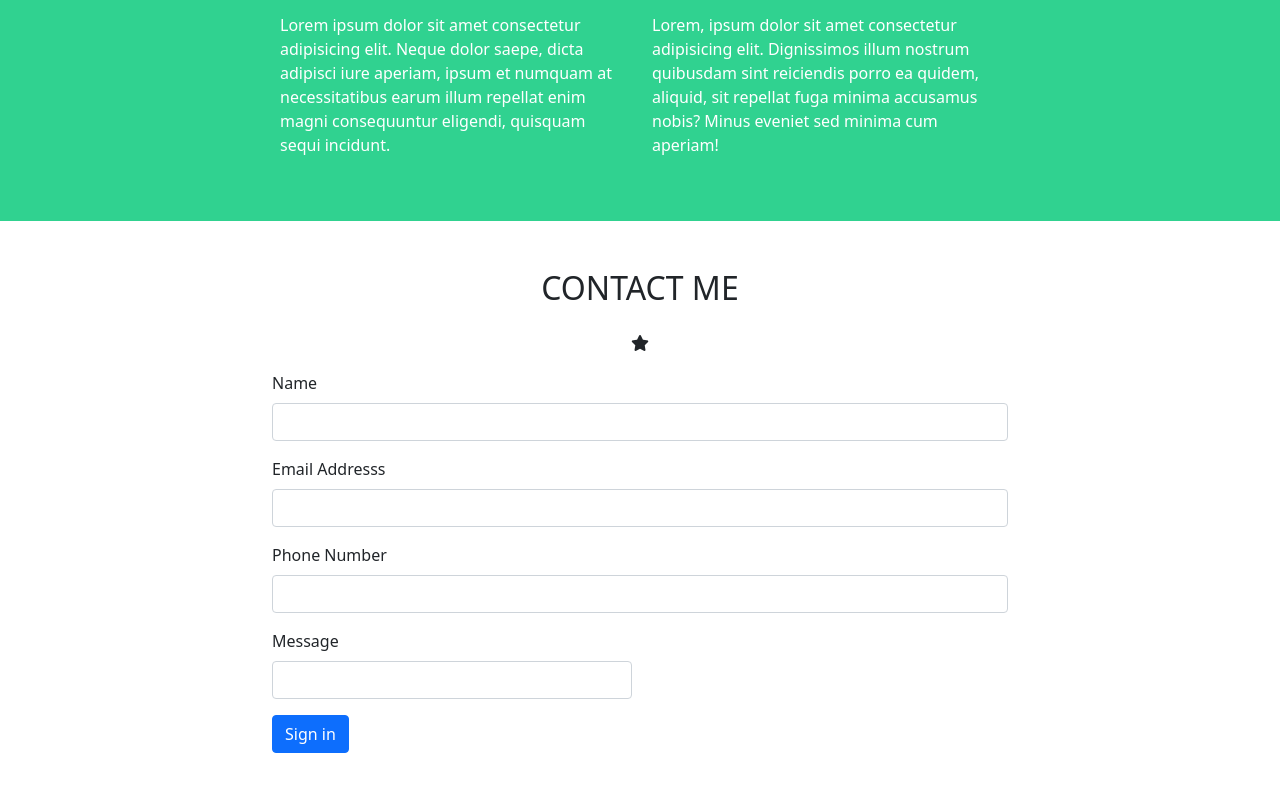
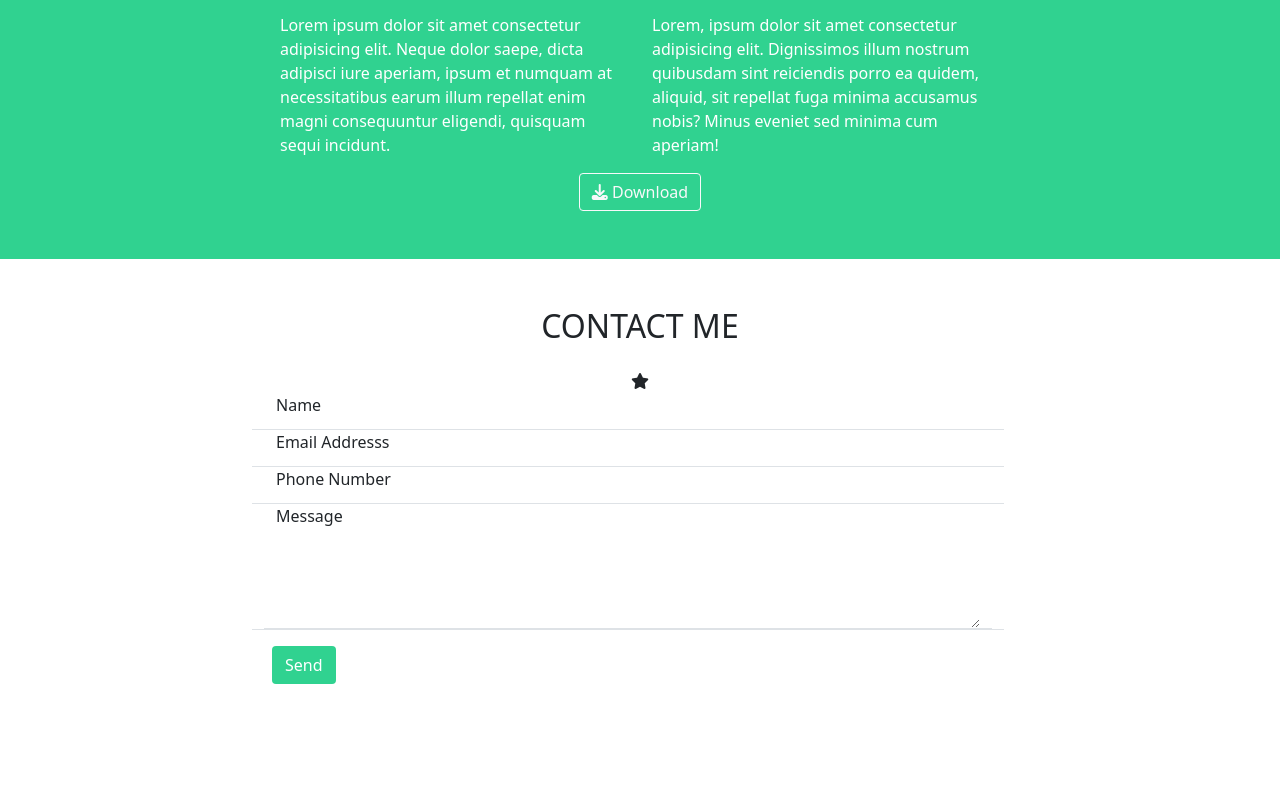
Before and after one commit to CondoriM/html-css-bootstrap-freelancer, a plain HTML site: page index.html in a window 1280 px wide. Shown: the part 1161-1952 px from the top of the page. After the commit the page ends 1893 px from the top, so only its background shows below. Drawn offline with nearby package versions, Linux system fonts and the light colour scheme.

Commit message:
created contact me area

```diff
--- a/index.html
+++ b/index.html
@@ -153,6 +153,12 @@
                         </div>
                     </div>
 
+                    <div class="row justify-content-center">
+                        <div class="col-3 text-center">
+                            <a class="btn btn-outline-light" href="#"><i class="fa-solid fa-download"></i> Download</a>
+                        </div>
+                    </div>
+
                 </div>
 
             </div>
@@ -176,33 +182,54 @@
                     <div class="col-2"></div>
                 </div>
 
-                <div class="row justify-content-center">
+                <div class="row justify-content-center text-left">
 
                     <div class="col-8">
                         <form class="row g-3">
 
-                            <div class="col-12">
-                            <label for="inputname" class="form-label">Name</label>
-                            <input type="text" class="form-control" id="inputname">
+                            <div class="row border-bottom">
+                                <div class="col-6">
+                                    <label for="inputname" class="form-label">Name</label>
+                                </div>
+
+                                <div class="col-6">
+                                    <input type="text" class="form-control border-0" id="inputname">
+                                </div>
+
+
+                            </div>
+
+                            <div class="row border-bottom">
+                                <div class="col-6">
+                                    <label for="inputemail" class="form-label">Email Addresss</label>
+                                </div>
+
+                                <div class="col-6">
+                                   <input type="password" class="form-control border-0" id="inputemail">
+                                </div>
+
+                            </div>
+
+                            <div class="row border-bottom">
+                                <div class="col-6">
+                                    <label for="inputAddress" class="form-label">Phone  Number</label>
+                                </div>
+
+                                <div class="col-6">
+                                    <input type="text" class="form-control border-0" id="inputAddress">
+                                </div>
+
+                            </div>
+
+                            <div class="row border-bottom">
+                                <label for="floatingTextarea2">Message</label>
+                                <div class="form-floating border-bottom">
+                                    <textarea class="form-control border-0" id="floatingTextarea2" style="height: 100px"></textarea>
+                                </div>
                             </div>
 
                             <div class="col-12">
-                            <label for="inputemail" class="form-label">Email Addresss</label>
-                            <input type="password" class="form-control" id="inputemail">
-                            </div>
-
-                            <div class="col-12">
-                            <label for="inputAddress" class="form-label">Phone  Number</label>
-                            <input type="text" class="form-control" id="inputAddress">
-                            </div>
-
-                            <div class="col-md-6">
-                            <label for="inputCity" class="form-label">Message</label>
-                            <input type="text" class="form-control" id="inputCity">
-                            </div>
-
-                            <div class="col-12">
-                            <button type="submit" class="btn btn-primary">Sign in</button>
+                                <button type="submit" class="btn bg_color_f text-white">Send</button>
                             </div>
                         </form>
 
```
